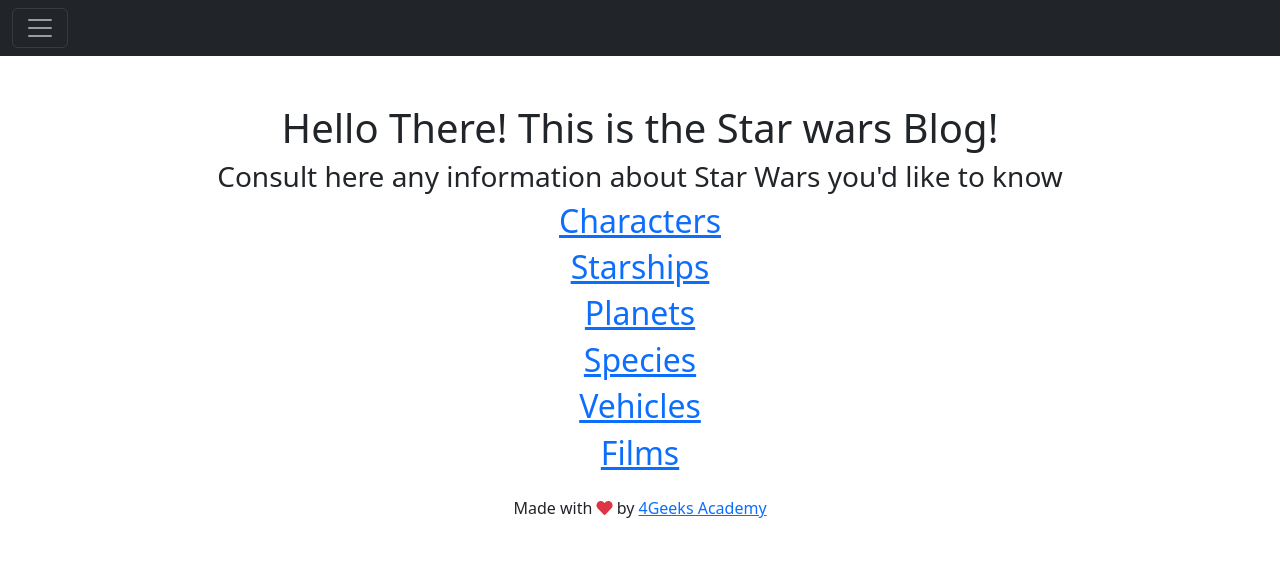
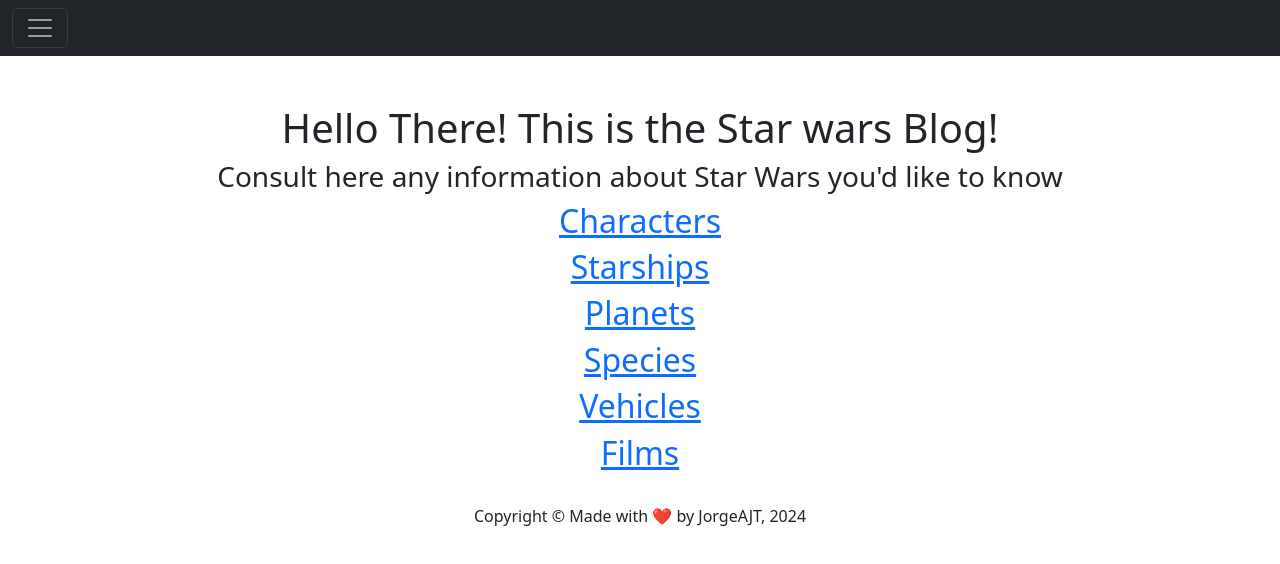
Before and after one commit to 4GeeksAcademy/JorgeAJT-starwars-blog, a React app: page / in a window 1280 px wide. Built offline with nearby package versions, Linux system fonts and the light colour scheme; no server answers.

Commit message:
changed footer and title

```diff
--- a/src/js/component/footer.js
+++ b/src/js/component/footer.js
@@ -1,10 +1,9 @@
 import React, { Component } from "react";
 
 export const Footer = () => (
-	<footer className="footer mt-auto py-3 text-center">
+	<footer className="footer mt-auto p-4 text-center fw-normal">
 		<p>
-			Made with <i className="fa fa-heart text-danger" /> by{" "}
-			<a href="http://www.4geeksacademy.com">4Geeks Academy</a>
+		Copyright © Made with ❤️ by JorgeAJT, 2024
 		</p>
 	</footer>
 );
--- a/template.html
+++ b/template.html
@@ -3,9 +3,9 @@
     <head>
         <meta name="viewport" content="width=device-width, initial-scale=1.0">
         <meta charset="UTF-8">
-        <title>Hello Rigo with Vanilla.js</title>
         <link href="https://cdn.jsdelivr.net/npm/bootstrap@5.3.3/dist/css/bootstrap.min.css" rel="stylesheet" integrity="sha384-QWTKZyjpPEjISv5WaRU9OFeRpok6YctnYmDr5pNlyT2bRjXh0JMhjY6hW+ALEwIH" crossorigin="anonymous">
         <link rel="stylesheet" href="https://use.fontawesome.com/releases/v5.2.0/css/all.css" integrity="sha384-hWVjflwFxL6sNzntih27bfxkr27PmbbK/iSvJ+a4+0owXq79v+lsFkW54bOGbiDQ" crossorigin="anonymous">
+        <title>Star Wars Reading Blog</title>
     </head>
     <body class="h-100">
         <div id="app" class="h-100"></div>
```
